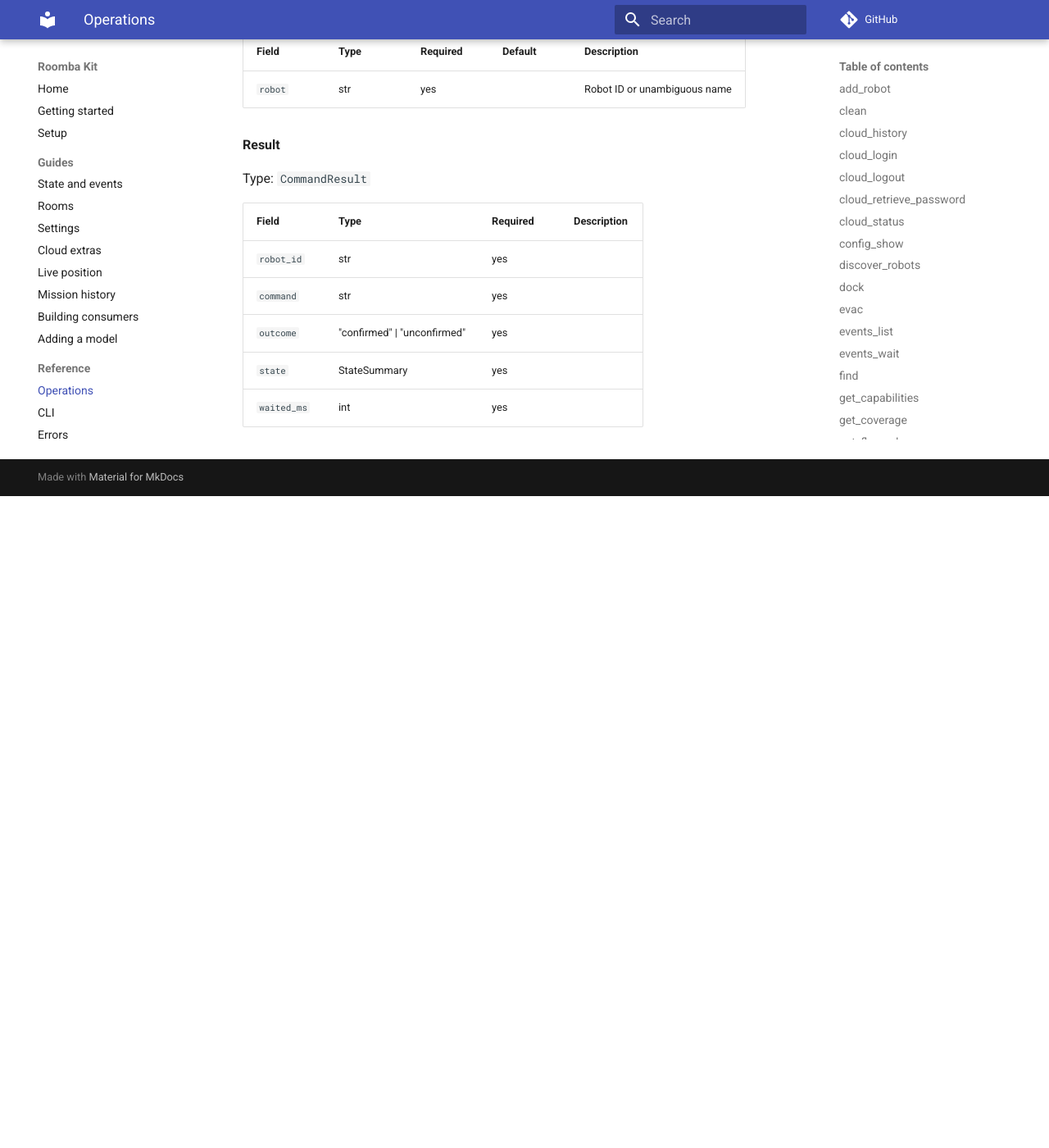
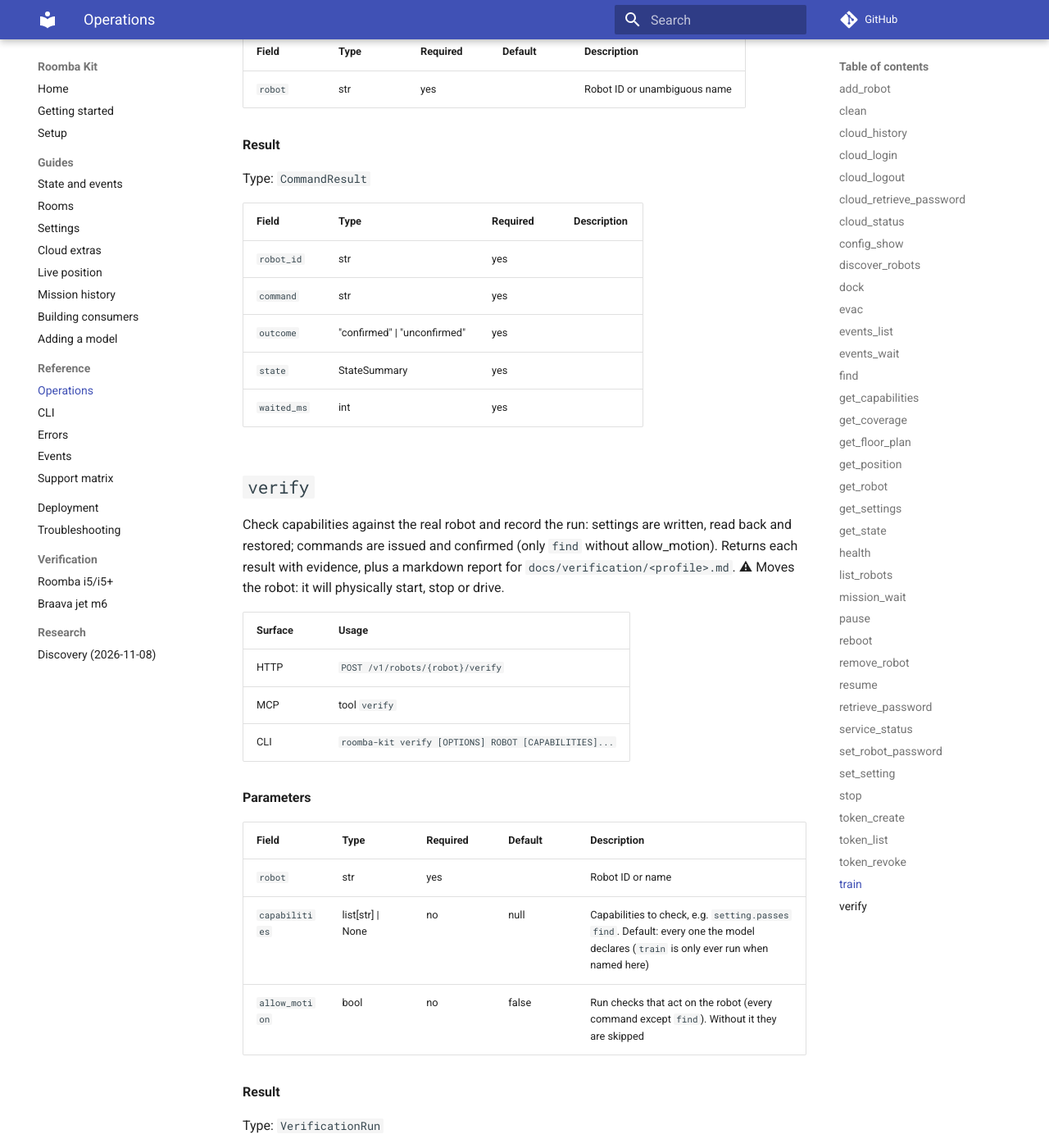
Before and after one commit to Hfish21/roomba-kit, an MkDocs documentation site: the page built from docs/reference/operations.md, in a window 1280 px wide and 1400 px high, scrolled down 33594 px. Shown: the whole window at 82% size. Built offline with MkDocs 1.6.1 and Material for MkDocs 9.7.7, drawn with Linux system fonts in a browser that asks for light colours; comment, search, counter and statistics services are not loaded; before the commit the page ends 34199 px from its top, so only the background shows below that; some of the changed text lies outside the part shown.

Commit message:
Regenerate reference docs
Co-Authored-By: Claude Opus 5.5 <noreply@anthropic.com>

```diff
--- a/docs/reference/operations.md
+++ b/docs/reference/operations.md
@@ -1053,3 +1053,38 @@ Type: `CommandResult`
 | `outcome` | "confirmed" \| "unconfirmed" | yes |  |
 | `state` | StateSummary | yes |  |
 | `waited_ms` | int | yes |  |
+
+## `verify`
+
+Check capabilities against the real robot and record the run: settings are written, read back and restored; commands are issued and confirmed (only `find` without allow_motion). Returns each result with evidence, plus a markdown report for `docs/verification/<profile>.md`.
+⚠ Moves the robot: it will physically start, stop or drive.
+
+| Surface | Usage |
+|---|---|
+| HTTP | `POST /v1/robots/{robot}/verify` |
+| MCP | tool `verify` |
+| CLI | `roomba-kit verify [OPTIONS] ROBOT [CAPABILITIES]...` |
+
+**Parameters**
+
+| Field | Type | Required | Default | Description |
+|---|---|---|---|---|
+| `robot` | str | yes |  | Robot ID or name |
+| `capabilities` | list[str] \| None | no | null | Capabilities to check, e.g. `setting.passes find`. Default: every one the model declares (`train` is only ever run when named here) |
+| `allow_motion` | bool | no | false | Run checks that act on the robot (every command except `find`). Without it they are skipped |
+
+**Result**
+
+Type: `VerificationRun`
+
+| Field | Type | Required | Description |
+|---|---|---|---|
+| `id` | int | yes |  |
+| `robot_id` | str | yes |  |
+| `profile_id` | str | yes |  |
+| `anchor` | str | yes | Stable anchor of this run in `docs/verification/<profile_id>.md`. A profile cites it as `verified(run='docs/verification/<profile_id>.md#<anchor>')` |
+| `started_at` | datetime | yes |  |
+| `ended_at` | datetime | yes |  |
+| `allow_motion` | bool | yes |  |
+| `results` | list[CheckResult] | yes |  |
+| `report` | str | yes | The run as markdown, for `docs/verification/<profile_id>.md` |
```
Also changed, not shown: docs/reference/cli.md (+34 -1 lines).
